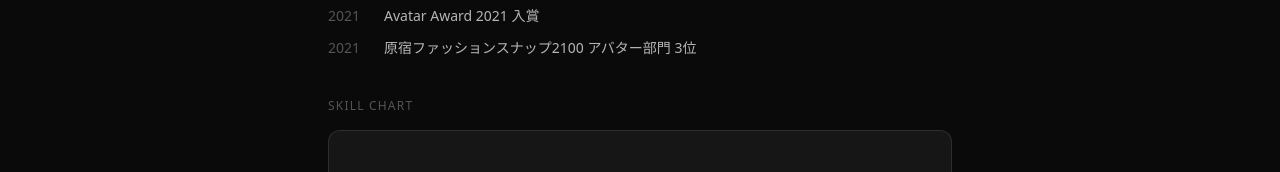
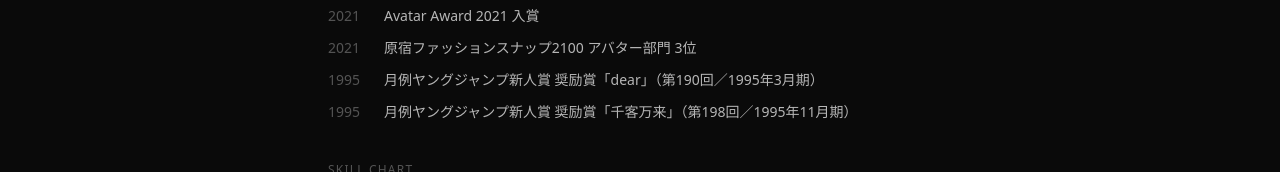
Before and after one commit to chihiroDesign/portfolio-site, a Next.js app: page /profile in a window 1280 px wide. Shown: the part 718-890 px from the top of the page. Built offline with nearby package versions, Linux system fonts and the light colour scheme.

Commit message:
Add 1995 Young Jump awards to profile

```diff
--- a/src/app/profile/page.tsx
+++ b/src/app/profile/page.tsx
@@ -25,6 +25,8 @@ const awards = [
   { year: '2022', title: 'Avatar Award 2022 優秀賞' },
   { year: '2021', title: 'Avatar Award 2021 入賞' },
   { year: '2021', title: '原宿ファッションスナップ2100 アバター部門 3位' },
+  { year: '1995', title: '月例ヤングジャンプ新人賞 奨励賞「dear」（第190回／1995年3月期）' },
+  { year: '1995', title: '月例ヤングジャンプ新人賞 奨励賞「千客万来」（第198回／1995年11月期）' },
 ];
 
 const tools = [
```
